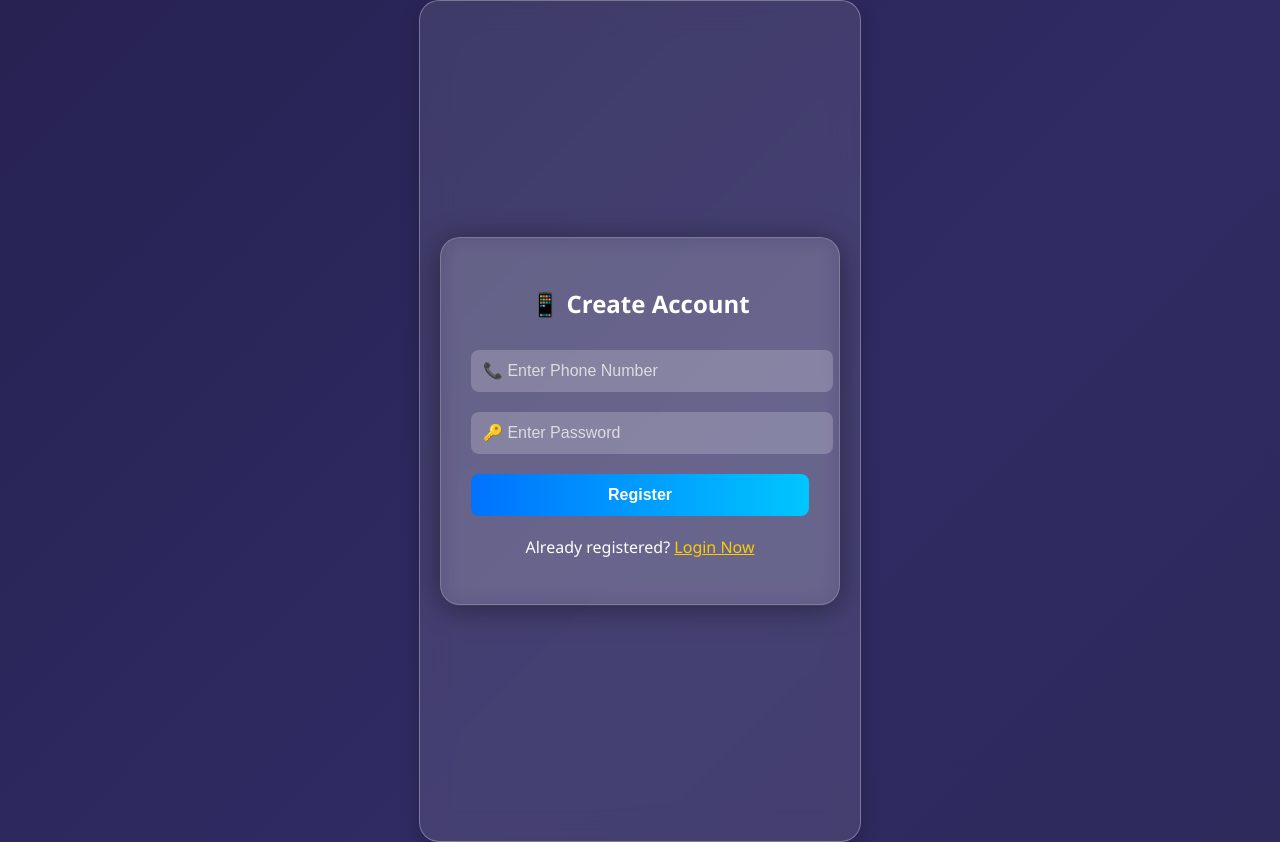
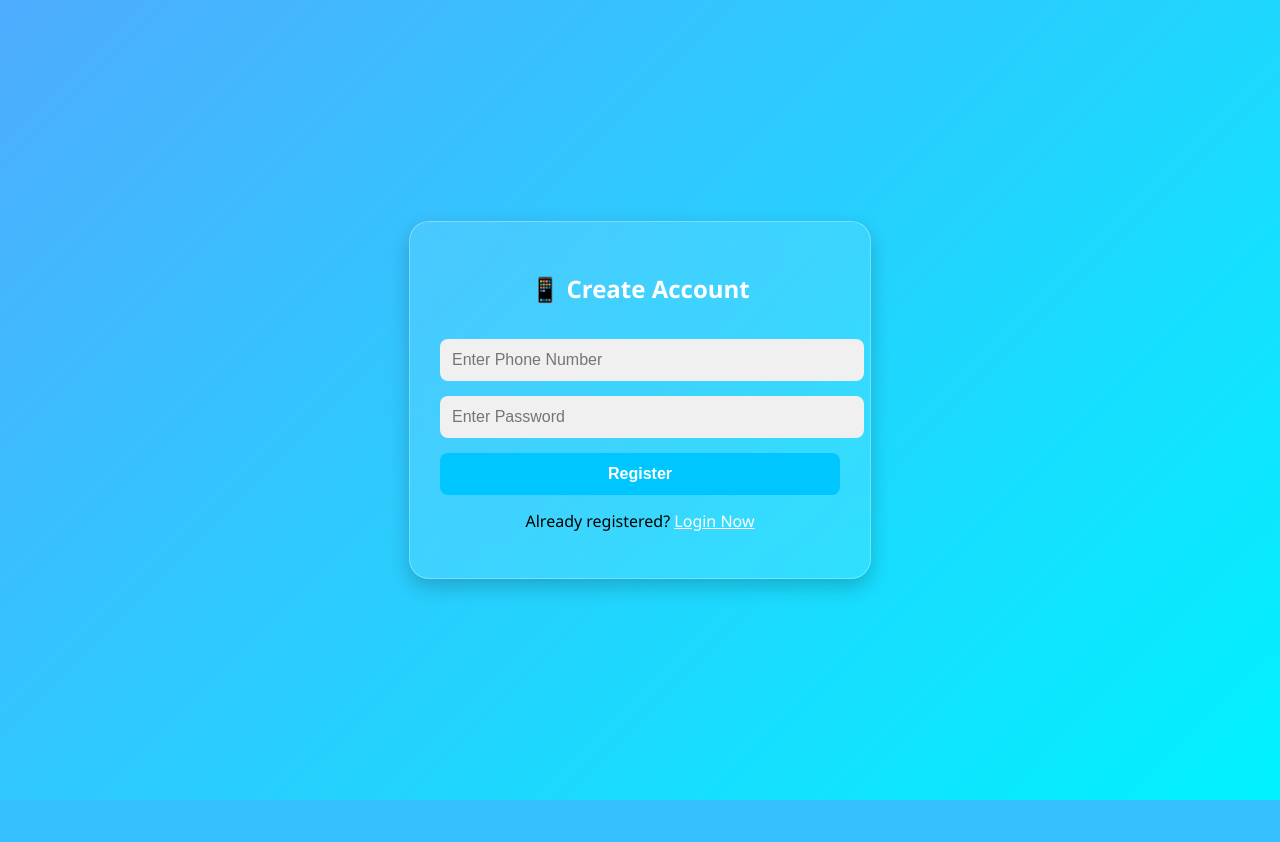
Before and after one commit to abdullahasad491326/SMS_Web_App, a Flask app: page /register in a window 1280 px wide. After the commit the page ends 800 px from the top, so only its background shows below. Run offline with Flask 3, Linux system fonts and the light colour scheme.

Commit message:
Update register.html

```diff
--- a/app/templates/register.html
+++ b/app/templates/register.html
@@ -5,99 +5,9 @@
   <title>Register - SMS App</title>
   <meta name="viewport" content="width=device-width, initial-scale=1.0">
   <link rel="stylesheet" href="{{ url_for('static', filename='style.css') }}">
-  <style>
-    body {
-      margin: 0;
-      padding: 0;
-      font-family: 'Segoe UI', sans-serif;
-      background: linear-gradient(135deg, #0f0c29, #302b63, #24243e);
-      background-size: 400% 400%;
-      animation: gradientBG 10s ease infinite;
-    }
-
-    @keyframes gradientBG {
-      0% {background-position: 0% 50%;}
-      50% {background-position: 100% 50%;}
-      100% {background-position: 0% 50%;}
-    }
-
-    .card-container {
-      display: flex;
-      justify-content: center;
-      align-items: center;
-      height: 100vh;
-      padding: 20px;
-    }
-
-    .glass-card {
-      background: rgba(255, 255, 255, 0.1);
-      border: 1px solid rgba(255, 255, 255, 0.2);
-      border-radius: 20px;
-      box-shadow: 0 4px 30px rgba(0, 0, 0, 0.4);
-      backdrop-filter: blur(10px);
-      -webkit-backdrop-filter: blur(10px);
-      padding: 30px;
-      width: 90%;
-      max-width: 400px;
-      color: #fff;
-      text-align: center;
-    }
-
-    .glass-card h2 {
-      margin-bottom: 20px;
-      font-size: 24px;
-      font-weight: bold;
-    }
-
-    input, button {
-      width: 100%;
-      padding: 12px;
-      margin: 10px 0;
-      border: none;
-      border-radius: 8px;
-      font-size: 16px;
-    }
-
-    input {
-      background: rgba(255, 255, 255, 0.2);
-      color: white;
-    }
-
-    input::placeholder {
-      color: #ddd;
-    }
-
-    button {
-      background: #00c6ff;
-      background: linear-gradient(to right, #0072ff, #00c6ff);
-      color: white;
-      font-weight: bold;
-      cursor: pointer;
-      transition: transform 0.2s ease;
-    }
-
-    button:hover {
-      transform: scale(1.05);
-    }
-
-    .flash {
-      background-color: rgba(255, 0, 0, 0.3);
-      padding: 10px;
-      margin-bottom: 15px;
-      border-radius: 10px;
-      font-size: 14px;
-    }
-
-    a {
-      color: #ffcc00;
-      text-decoration: underline;
-      font-weight: 500;
-    }
-  </style>
 </head>
 <body>
   <div class="card-container">
-    <div class="glass-card">
     <h2>📱 Create Account</h2>
     {% with messages = get_flashed_messages() %}
       {% if messages %}
@@ -105,15 +15,13 @@
       {% endif %}
     {% endwith %}
     <form action="/register" method="POST">
-        <input type="text" name="phone" placeholder="📞 Enter Phone Number" required>
-        <input type="password" name="password" placeholder="🔑 Enter Password" required>
+      <input type="text" name="phone" placeholder="Enter Phone Number" required>
+      <input type="password" name="password" placeholder="Enter Password" required>
       <button type="submit">Register</button>
     </form>
-      <p style="margin-top: 10px;">
-        Already registered?
-        <a href="/login">Login Now</a>
+    <p style="text-align: center; margin-top: 15px;">
+      Already registered? <a href="/login">Login Now</a>
     </p>
-    </div>
   </div>
 </body>
 </html>
```
Lines whose indentation alone changed are shown as unchanged.
